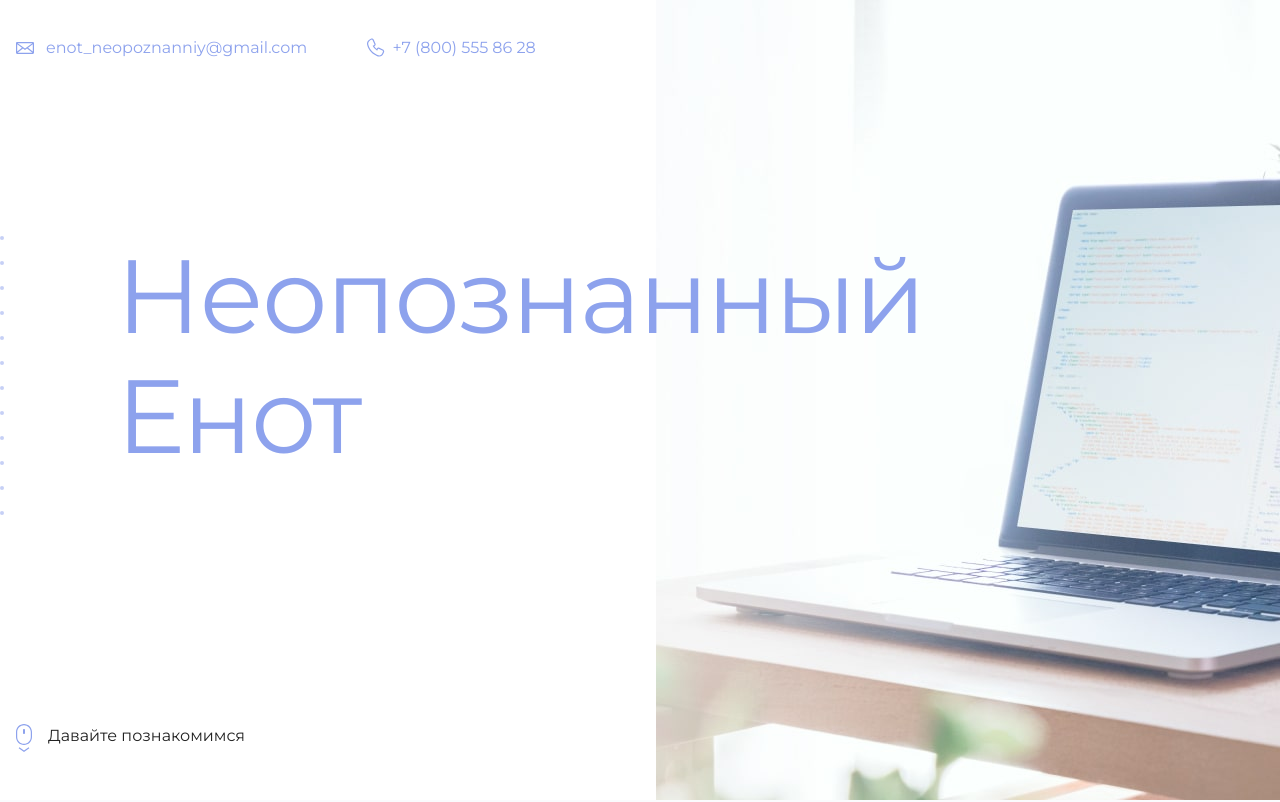
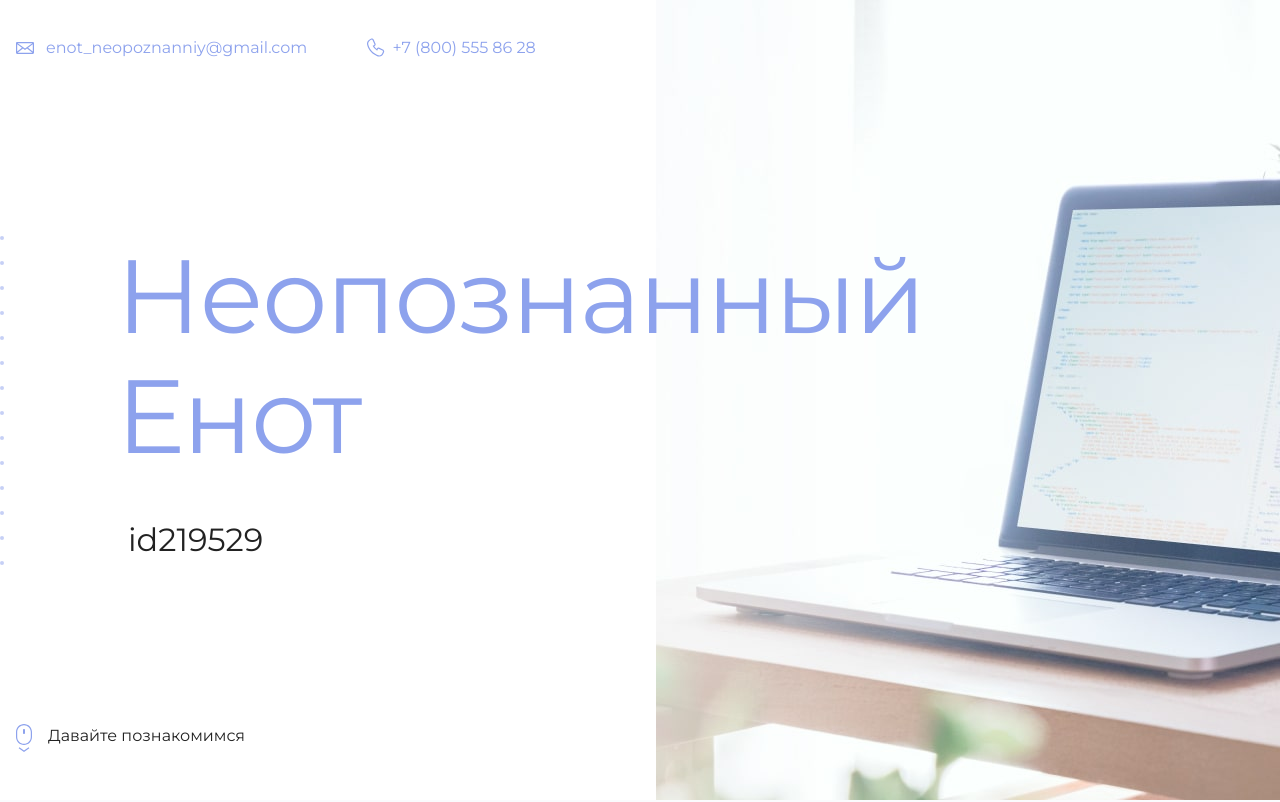
Before and after one commit to marusyaby/test, a plain HTML site: page index.html in a window 1280 px wide. Shown: the top 802 px of the page. Drawn offline with Linux system fonts and the light colour scheme.

Commit message:
Update index.html

```diff
--- a/index.html
+++ b/index.html
@@ -19,7 +19,7 @@
       <section class="hero-image">
         <div class="container">
           <h1 class="heading">Неопознанный Енот</h1>
-          <p><!-- Тут ваш id на сайте Академии --></p>
+          <p>id219529</p>
         </div>
       </section>
 
```
